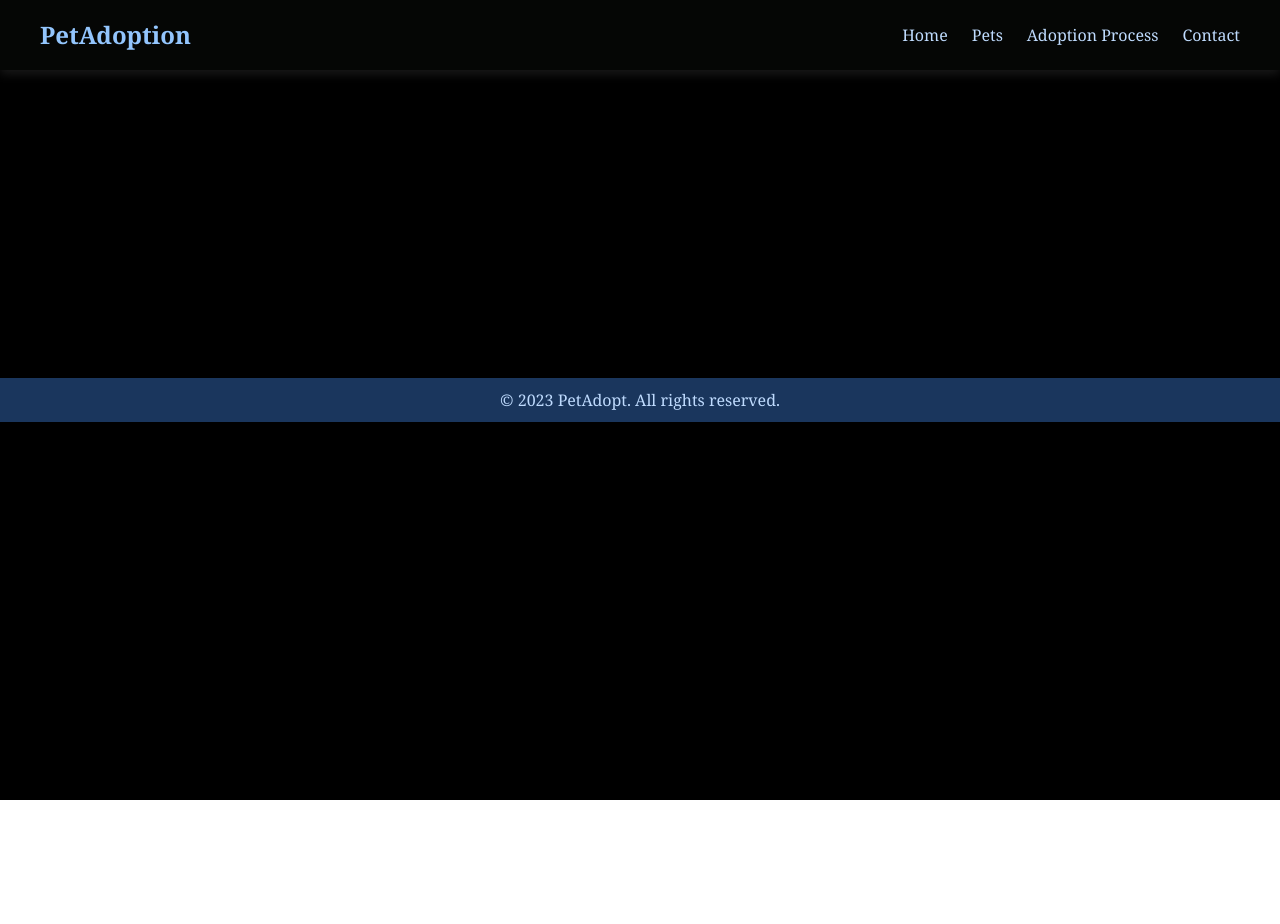
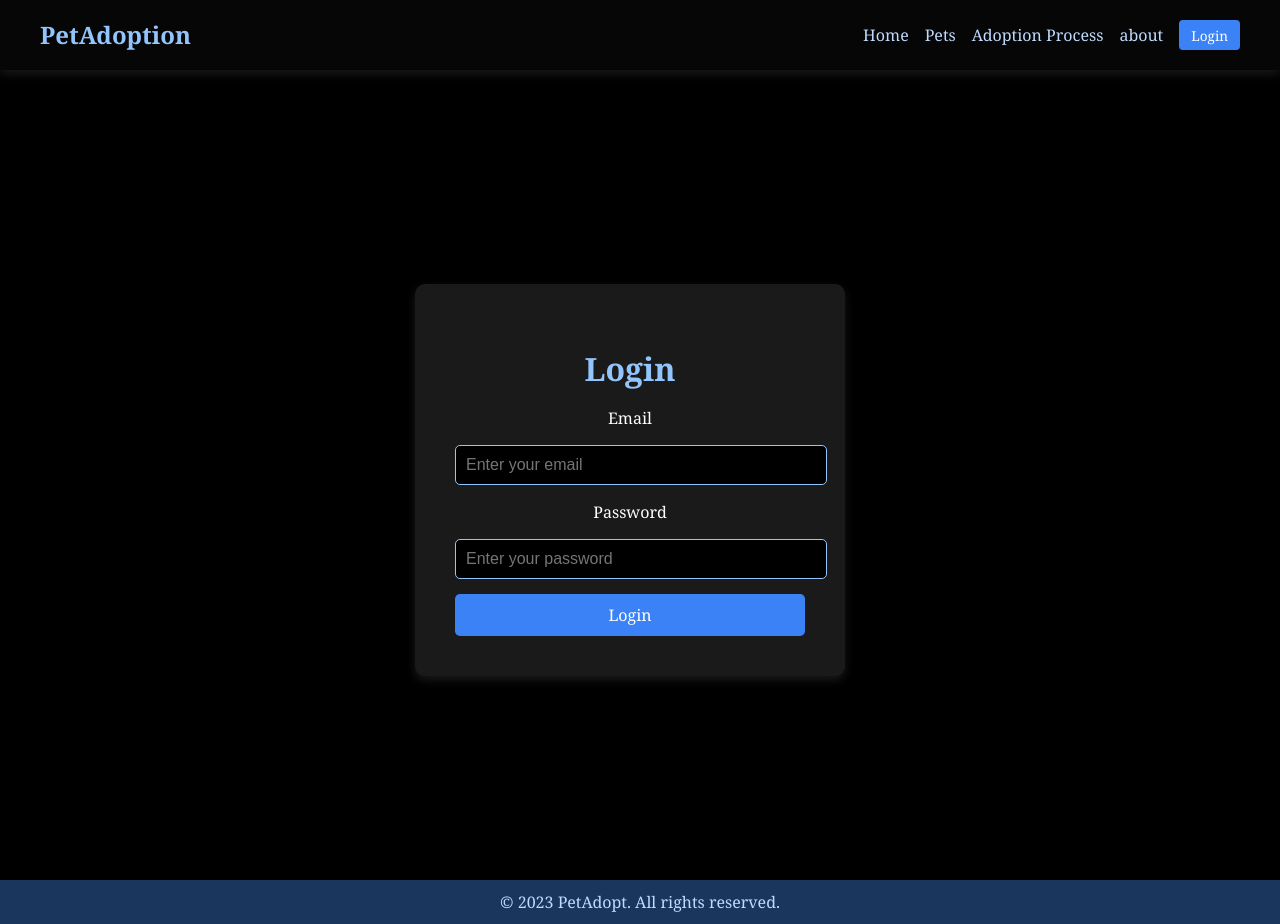
Before and after one commit to SugisivamArjunasamy/pet-adaption-front-end, a React (Vite) app in the folder React-Pet-Adaption/Pet-Adaption/: page /login in a window 1280 px wide. Before the commit the page ends 800 px from the top, so only its background shows below. Built offline with nearby package versions, Linux system fonts and the light colour scheme.

Commit message:
Login page and NavBar changes

```diff
--- a/React-Pet-Adaption/Pet-Adaption/src/App.jsx
+++ b/React-Pet-Adaption/Pet-Adaption/src/App.jsx
@@ -5,6 +5,7 @@ import Home from "./components/home.jsx";
 import Footer from "./components/footer";
 import Navbar from "./components/navebar";
 import PetList from "./components/pets.jsx";
+import Login from "./components/login.jsx";
 import "./styles.css";
 
 const App = () => {
@@ -16,6 +17,7 @@ const App = () => {
           <Route path="/" element={<Home />} />
           <Route path="/about" element={<About />} />
           <Route path="/listpets" element={<PetList />} />
+          <Route path="/login" element={<Login />} />
         </Routes>
         <Footer />
       </div>
--- a/React-Pet-Adaption/Pet-Adaption/src/components/about.jsx
+++ b/React-Pet-Adaption/Pet-Adaption/src/components/about.jsx
@@ -5,10 +5,28 @@ const About = () => {
   return (
     <section id="about" className="about-section">
       <div className="container">
-        <h2 className="about-title">About Us</h2>
+        <h2 className="about-title">About PetAdoption</h2>
         <p className="about-text">
-          At PetAdopt, we believe every pet deserves a loving home. Our mission is to connect adorable pets with caring families. Join us in making a difference, one adoption at a time.
+          At <strong>PetAdoption</strong>, we believe that every pet deserves a warm and loving home. Our mission is to connect abandoned, rescued, and shelter pets with compassionate families, giving them a second chance at life.
         </p>
+        <p className="about-text">
+          We work with various animal shelters and organizations to ensure the best care for pets before they find their forever homes. Whether you're looking to adopt, foster, or simply support our cause, your involvement makes a difference!
+        </p>
+
+        <div className="about-features">
+          <div className="feature">
+            <h3>🐶 Adopt a Pet</h3>
+            <p>Find the perfect furry friend and give them the love they deserve.</p>
+          </div>
+          <div className="feature">
+            <h3>🏠 Foster a Pet</h3>
+            <p>Provide temporary shelter and care for pets in need.</p>
+          </div>
+          <div className="feature">
+            <h3>💖 Support Our Mission</h3>
+            <p>Volunteer, donate, or spread awareness to help more pets find homes.</p>
+          </div>
+        </div>
       </div>
     </section>
   );
--- a/React-Pet-Adaption/Pet-Adaption/src/components/home.jsx
+++ b/React-Pet-Adaption/Pet-Adaption/src/components/home.jsx
@@ -9,7 +9,7 @@ const Home = () => {
       <div className="hero-content">
         <h1 className="hero-title">Find Your Furry Friend</h1>
         <p className="hero-subtitle">Adopt a pet and give them a forever home.</p>
-        <button className="cta-button" onClick={()=>navigate('/listpets')}>Browse Pets</button>
+        <button className="bta-button" onClick={()=>navigate('/listpets')}>Browse Pets</button>
       </div>
     </section>
   );
--- /dev/null
+++ b/React-Pet-Adaption/Pet-Adaption/src/components/login.jsx
@@ -0,0 +1,69 @@
+import React, { useState } from "react";
+import "../styles.css";
+
+const Login = () => {
+  const [formData, setFormData] = useState({
+    userEmail: "",
+    userPassword: "",
+  });
+
+  const [errors, setErrors] = useState({});
+
+  const handleChange = (e) => {
+    setFormData({ ...formData, [e.target.name]: e.target.value });
+    setErrors({ ...errors, [e.target.name]: "" });
+  };
+
+  const handleSubmit = (e) => {
+    e.preventDefault();
+    let newErrors = {};
+
+    if (!formData.userEmail.trim()) newErrors.userEmail = "Email is required!";
+    if (!formData.userPassword.trim()) newErrors.userPassword = "Password is required!";
+
+    if (Object.keys(newErrors).length > 0) {
+      setErrors(newErrors);
+      return;
+    }
+
+    console.log("Login Data:", formData);
+    setErrors({});
+  };
+
+  return (
+    <section className="login-page">
+      <div className="login-content">
+        <h1 className="login-title">Login</h1>
+
+        <form onSubmit={handleSubmit} className="login-form">
+
+          <label htmlFor="userEmail">Email</label>
+          <input
+            type="email"
+            name="userEmail"
+            id="userEmail"
+            placeholder="Enter your email"
+            value={formData.userEmail}
+            onChange={handleChange}
+          />
+          {errors.userEmail && <p className="error-message">{errors.userEmail}</p>}
+
+          <label htmlFor="userPassword">Password</label>
+          <input
+            type="password"
+            name="userPassword"
+            id="userPassword"
+            placeholder="Enter your password"
+            value={formData.userPassword}
+            onChange={handleChange}
+          />
+          {errors.userPassword && <p className="error-message">{errors.userPassword}</p>}
+
+          <button type="submit" className="login-button">Login</button>
+        </form>
+      </div>
+    </section>
+  );
+};
+
+export default Login;
--- a/React-Pet-Adaption/Pet-Adaption/src/components/navebar.jsx
+++ b/React-Pet-Adaption/Pet-Adaption/src/components/navebar.jsx
@@ -1,16 +1,32 @@
 import React from 'react';
 import '../styles.css';
+import { useNavigate } from 'react-router-dom';
+import { NavLink } from 'react-router-dom';
 
 const Navbar = () => {
+  const navigate = useNavigate();
   return (
     <nav className="navbar">
       <div className="container">
         <div className="logo">PetAdoption</div>
         <ul className="nav-links">
-          <li><a href="#home" className="nav-link">Home</a></li>
-          <li><a href="#pets" className="nav-link">Pets</a></li>
+          <li>
+            <NavLink to="/" className="nav-link" activeclassname="active-link">
+              Home
+            </NavLink>
+          </li>
+          <li>
+            <NavLink to="/listpets" className="nav-link" activeclassname="active-link">
+              Pets
+            </NavLink>
+          </li>
           <li><a href="#process" className="nav-link">Adoption Process</a></li>
-          <li><a href="#contact" className="nav-link">Contact</a></li>
+          <li>
+            <NavLink to="/about" className="nav-link" activeclassname="active-link">
+              about
+            </NavLink>
+          </li>
+          <button className="cta-button" onClick={()=>navigate('/login')}>Login</button>
         </ul>
       </div>
     </nav>
--- a/React-Pet-Adaption/Pet-Adaption/src/styles.css
+++ b/React-Pet-Adaption/Pet-Adaption/src/styles.css
@@ -1,3 +1,4 @@
+/* Global Styles */
 html, body {
   margin: 0;
   padding: 0;
@@ -22,6 +23,7 @@ html, body {
   text-align: center;
 }
 
+/* Navbar */
 .navbar {
   background-color: #050605;
   height: 70px;
@@ -33,7 +35,6 @@ html, body {
   display: flex;
   align-items: center;
   box-shadow: 0px 4px 10px rgba(255, 255, 255, 0.1);
-    flex-wrap: wrap;
 }
 
 .navbar .container {
@@ -46,7 +47,6 @@ html, body {
   font-size: 1.5rem;
   font-weight: bold;
   color: #93c5fd;
-    white-space: nowrap;
 }
 
 .nav-links {
@@ -62,13 +62,71 @@ html, body {
   text-decoration: none;
   font-size: 1rem;
   transition: color 0.3s ease;
-    white-space: nowrap;
 }
 
 .nav-link:hover {
   color: white;
 }
 
+.active-link {
+  border-bottom: 2px solid #3b82f6;
+}
+
+/* About Section */
+.about-section {
+  width: 100vw;
+  min-height: 100vh;
+  background: linear-gradient(to bottom, #1a365d, black);
+  display: flex;
+  justify-content: center;
+  align-items: center;
+  padding: 80px 20px;
+  text-align: center;
+  flex-direction: column;
+}
+
+.about-title {
+  font-size: 3rem;
+  font-weight: bold;
+  color: #93c5fd;
+  margin-bottom: 1rem;
+}
+
+.about-text {
+  font-size: 1.2rem;
+  color: #bfdbfe;
+  max-width: 800px;
+  margin: 10px auto;
+}
+
+.about-features {
+  display: flex;
+  justify-content: center;
+  flex-wrap: wrap;
+  gap: 20px;
+  margin-top: 30px;
+}
+
+.feature {
+  background: rgba(255, 255, 255, 0.1);
+  padding: 20px;
+  border-radius: 10px;
+  width: 280px;
+  text-align: center;
+  box-shadow: 0px 4px 10px rgba(255, 255, 255, 0.1);
+}
+
+.feature h3 {
+  color: #93c5fd;
+  font-size: 1.5rem;
+}
+
+.feature p {
+  font-size: 1rem;
+  color: #bfdbfe;
+}
+
+/* Hero Section */
 .hero-section {
   width: 100vw;
   height: 100vh;
@@ -79,10 +137,6 @@ html, body {
   text-align: center;
   padding: 10px;
   flex-direction: column;
-  }
-
-  .hero-content {
-    width: 100%;
 }
 
 .hero-title {
@@ -101,6 +155,91 @@ html, body {
 .cta-button {
   background-color: #3b82f6;
   color: white;
+  padding: 6px 12px; /* Reduced padding for a smaller size */
+  border: none;
+  border-radius: 4px; /* Smaller border radius */
+  font-size: 0.85rem; /* Smaller font */
+  cursor: pointer;
+  transition: background-color 0.3s ease;
+  white-space: nowrap; /* Prevents wrapping */
+  height: 30px; /* Ensures it fits neatly in the navbar */
+  display: flex;
+  align-items: center;
+  justify-content: center;
+}
+
+.cta-button:hover {
+  background-color: #2563eb;
+}
+
+/* Ensure alignment within navbar */
+.nav-links {
+  display: flex;
+  align-items: center;
+  gap: 1rem;
+}
+
+/* Login Page */
+.login-page {
+  display: flex;
+  flex-direction: column;
+  justify-content: center;
+  align-items: center;
+  width: 100vw;
+  min-height: 100vh;
+  padding-top: 80px;
+}
+
+.login-content {
+  background: #1a1a1a;
+  padding: 40px;
+  border-radius: 10px;
+  box-shadow: 0px 4px 10px rgba(255, 255, 255, 0.1);
+  text-align: center;
+  width: 350px;
+}
+
+.login-title {
+  font-size: 2rem;
+  color: #93c5fd;
+  margin-bottom: 20px;
+}
+
+form {
+  display: flex;
+  flex-direction: column;
+  gap: 15px;
+}
+
+input {
+  width: 100%;
+  padding: 10px;
+  border: 1px solid #93c5fd;
+  border-radius: 5px;
+  font-size: 1rem;
+  background-color: black;
+  color: white;
+}
+
+input:focus {
+  outline: none;
+  border-color: #3b82f6;
+}
+
+.login-button {
+  background-color: #3b82f6;
+  color: white;
+  padding: 10px;
+  border: none;
+  border-radius: 5px;
+  font-size: 1rem;
+  cursor: pointer;
+  transition: background-color 0.3s ease;
+}
+
+.bta-button {
+  background-color: #3b82f6;
+  color: white;
   padding: 10px 20px;
   border: none;
   border-radius: 2rem;
@@ -109,38 +248,15 @@ html, body {
   transition: background-color 0.3s ease;
 }
 
-  .cta-button:hover {
+.bta-button:hover {
   background-color: #2563eb;
 }
 
-  .about-section {
-    width: 100vw;
-    height: 100vh;
-    display: flex;
-    flex-direction: column;
-    justify-content: center;
-    align-items: center;
-    text-align: center;
-    background-color: black;
-    padding: 50px 10px;
+.login-button:hover {
+  background-color: #2563eb;
 }
 
-  .about-title {
-    font-size: 2.5rem;
-    font-weight: bold;
-    color: #93c5fd;
-    margin-bottom: 1.5rem;
-  }
-
-  .about-text {
-    font-size: 1.1rem;
-    color: #bfdbfe;
-    max-width: 800px;
-    width: 90%;
-    margin: 0 auto;
-    line-height: 1.6;
-  }
-
+/* Footer */
 .footer {
   background-color: #1a365d;
   padding: 10px;
@@ -153,6 +269,9 @@ html, body {
   color: #bfdbfe;
   margin: 0;
 }
+
+
+/* Responsive Design */
 
 /* Tablet */
 @media (max-width: 1024px) {
@@ -191,6 +310,11 @@ html, body {
   .nav-link {
       font-size: 0.9rem;
   }
+
+  .login-content {
+      width: 90%;
+      padding: 30px;
+  }
 }
 
 /* Small Mobile */
@@ -217,7 +341,13 @@ html, body {
   }
 
   .cta-button {
-      font-size: 0.85rem;
-      padding: 8px 12px;
+    font-size: 0.75rem;
+    padding: 5px 10px;
+    height: 28px;
+  }
+
+  .login-content {
+      width: 95%;
+      padding: 25px;
   }
 }
```
Also changed, not shown: 1 other file (tests, documents, lock files or other folders). Lines whose indentation alone changed are shown as unchanged.
